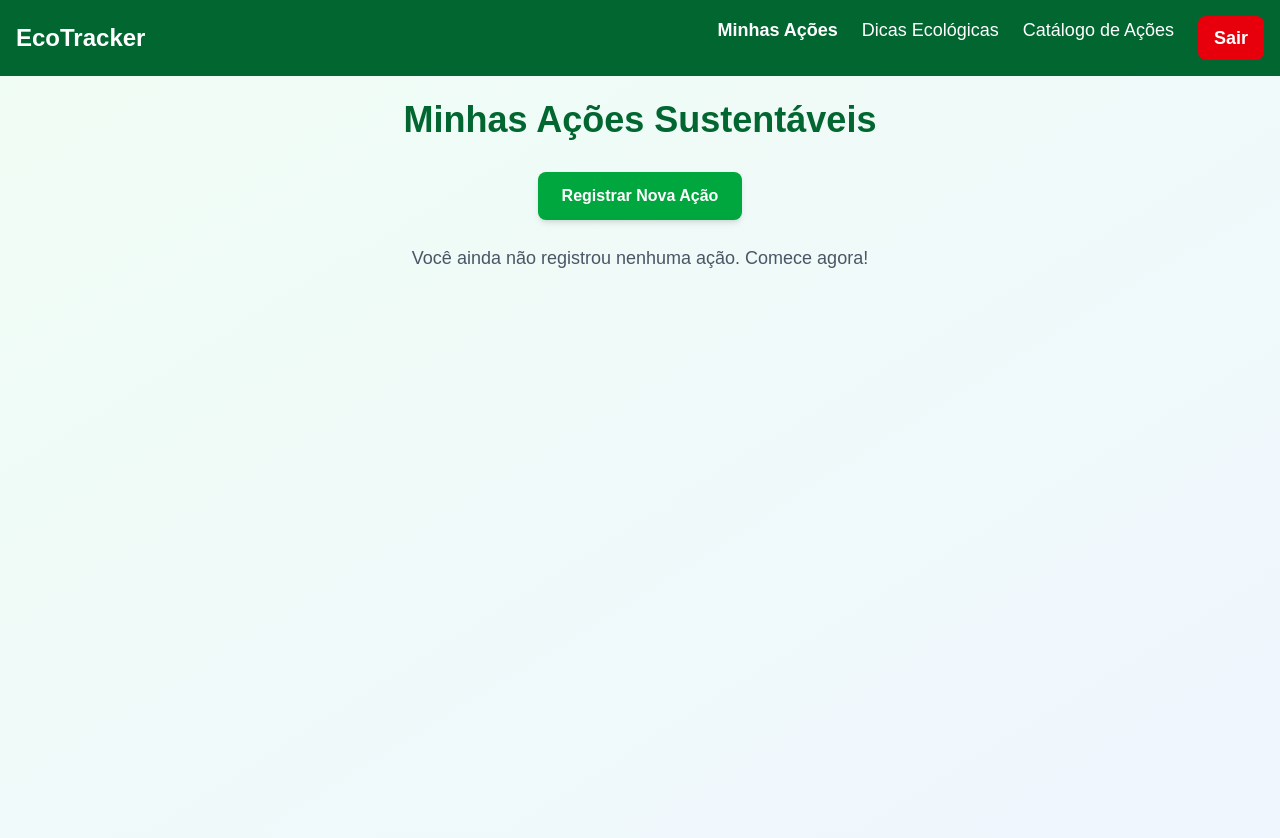
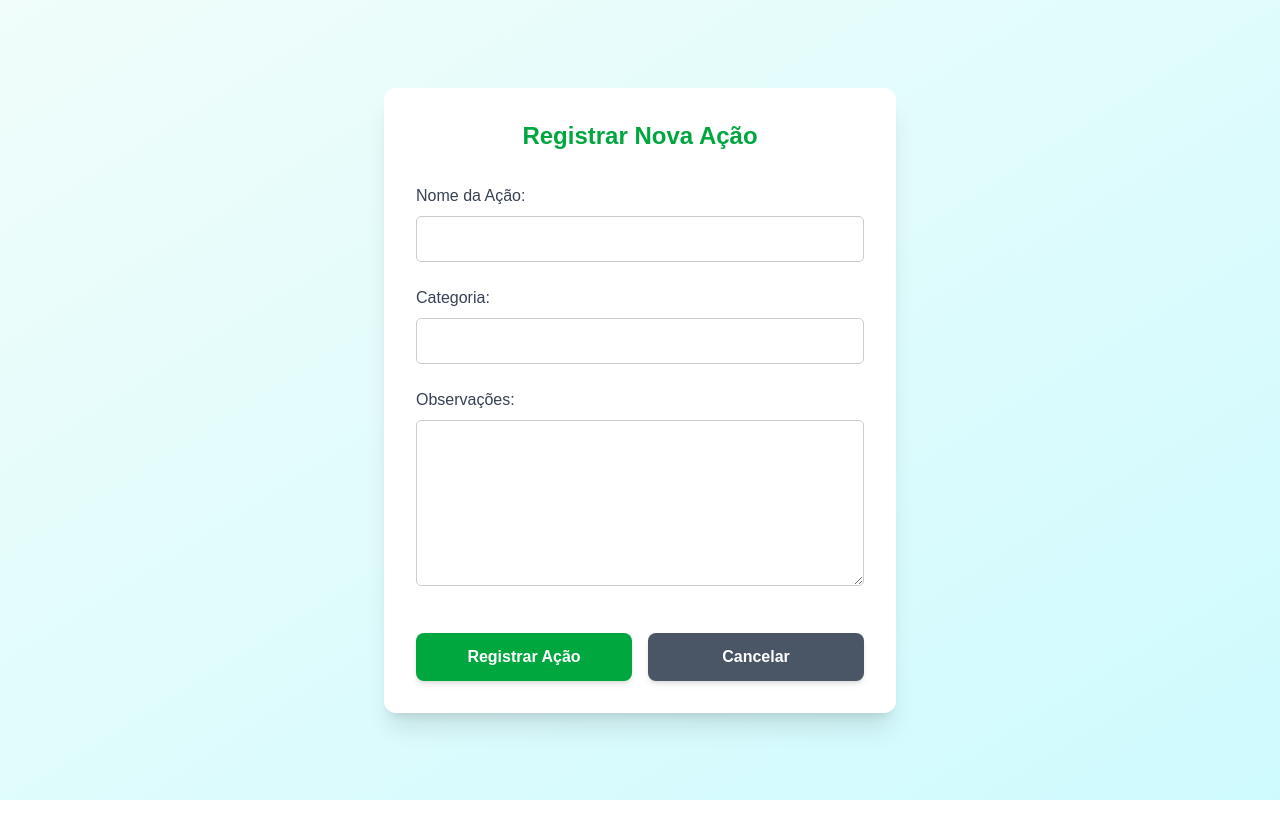
Before and after one commit to Gusttavooll/Projeto_M5, a Next.js app in the folder frontend/: page /minhas_acoes in a window 1280 px wide. Both pictures are taken after a click on the button "Registrar Nova Ação". Shown: the top 838 px of the page. After the commit the page ends 800 px from the top, so only its background shows below. Built offline with nearby package versions, Linux system fonts and the light colour scheme.

Commit message:
redoing the action registration page

```diff
--- a/frontend/src/app/minhas_acoes/page.tsx
+++ b/frontend/src/app/minhas_acoes/page.tsx
@@ -10,9 +10,67 @@ interface AcaoSustentavel {
 
 export default function MinhasAcoes() {
 
-    const [currentPage, setCurrentPage] = useState('list');
+   // const [currentPage, setCurrentPage] = useState('list');
+    const [currentPage, setCurrentPage] = useState<string>('list');
     const [userActions, setUserActions] = useState<AcaoSustentavel[]>([]); // Tipamos o estado aqui
 
+// Definindo o tipo para os dados do formulário
+interface FormData {
+    nomeAcao: string;
+    categoria: string;
+    observacoes: string;
+}
+
+// Estados do formulário
+const [formData, setFormData] = useState<FormData>({
+    nomeAcao: '',
+    categoria: '',
+    observacoes: '',
+});
+
+// Funções de manipulação do formulário
+const handleChange = (e: React.ChangeEvent<HTMLInputElement | HTMLTextAreaElement>) => {
+    const { name, value } = e.target;
+    setFormData(prevData => ({
+        ...prevData,
+        [name]: value,
+    }));
+};
+
+const handleSubmit = async (e: React.FormEvent<HTMLFormElement>) => {
+    e.preventDefault();
+
+    if (!formData.nomeAcao || !formData.categoria) {
+        alert('Por favor, preencha o nome da ação e a categoria.');
+        return;
+    }
+
+    try {
+        const response = await fetch(`${process.env.NEXT_PUBLIC_API_URL}/api/acoes`, {
+            method: 'POST',
+            headers: {
+                'Content-Type': 'application/json',
+            },
+            body: JSON.stringify(formData),
+        });
+
+        if (!response.ok) {
+            throw new Error('Erro ao registrar a ação.');
+        }
+
+        const data = await response.json();
+        console.log('Ação registrada com sucesso:', data);
+        alert('Ação registrada com sucesso!');
+
+        // Limpa o formulário e volta para a lista
+        setFormData({ nomeAcao: '', categoria: '', observacoes: '' });
+        setCurrentPage('list');
+
+    } catch (error) {
+        console.error('Erro:', error);
+        alert('Ocorreu um erro ao registrar a ação.');
+    }
+};
     /* const startEditingAction = (action: any) => {
     console.log("Editar ação:", action);
     // Implementar lógica de edição
@@ -24,15 +82,77 @@ export default function MinhasAcoes() {
     };
     */
 
-    if (currentPage === 'add-edit-action') {
+   if (currentPage === 'add-edit-action') {
+    return (
+        <div className="flex min-h-screen items-center justify-center bg-gradient-to-br from-teal-50 to-cyan-100 p-4">
+            <div className="w-full max-w-lg rounded-xl bg-white p-8 shadow-xl">
+                <h1 className="mb-8 text-center text-2xl font-bold text-green-600">Registrar Nova Ação</h1>
 
-        return (
-            <div>
-                {/* Formulário de adicionar/editar ação aqui */}
-                <button onClick={() => setCurrentPage('list')}>Voltar para Lista</button>
+                <form onSubmit={handleSubmit} className="space-y-6">
+                    <div>
+                        <label htmlFor="nomeAcao" className="mb-2 block font-medium text-gray-700">
+                            Nome da Ação:
+                        </label>
+                        <input
+                            type="text"
+                            id="nomeAcao"
+                            name="nomeAcao"
+                            value={formData.nomeAcao}
+                            onChange={handleChange}
+                            className="w-full rounded-lg border-2 border-gray-200 p-3 transition-colors duration-200 focus:border-green-500 focus:outline-none"
+                            required
+                        />
+                    </div>
+
+                    <div>
+                        <label htmlFor="categoria" className="mb-2 block font-medium text-gray-700">
+                            Categoria:
+                        </label>
+                        <input
+                            type="text"
+                            id="categoria"
+                            name="categoria"
+                            value={formData.categoria}
+                            onChange={handleChange}
+                            className="w-full rounded-lg border-2 border-gray-200 p-3 transition-colors duration-200 focus:border-green-500 focus:outline-none"
+                            required
+                        />
+                    </div>
+
+                    <div>
+                        <label htmlFor="observacoes" className="mb-2 block font-medium text-gray-700">
+                            Observações:
+                        </label>
+                        <textarea
+                            id="observacoes"
+                            name="observacoes"
+                            rows={6}
+                            value={formData.observacoes}
+                            onChange={handleChange}
+                            className="w-full rounded-lg border-2 border-gray-200 p-3 transition-colors duration-200 focus:border-green-500 focus:outline-none"
+                        ></textarea>
+                    </div>
+
+                    <div className="flex justify-between space-x-4 pt-4">
+                        <button
+                            type="submit"
+                            className="w-1/2 rounded-lg bg-green-600 py-3 font-bold text-white shadow-md transition-transform duration-200 hover:scale-[1.02] hover:bg-green-700"
+                        >
+                            Registrar Ação
+                        </button>
+                        <button
+                            type="button"
+                            onClick={() => setCurrentPage('list')}
+                            className="w-1/2 rounded-lg bg-gray-600 py-3 font-bold text-white shadow-md transition-transform duration-200 hover:scale-[1.02] hover:bg-gray-700"
+                        >
+                            Cancelar
+                        </button>
+                    </div>
+                </form>
+            </div>
         </div>
     );
-    }
+}
 
     return (
     <div>
@@ -41,9 +161,9 @@ export default function MinhasAcoes() {
         <div className="min-h-screen bg-gradient-to-br from-green-50 to-blue-50 p-6">
         <h1 className="text-4xl font-extrabold mb-8 text-center text-green-800">Minhas Ações Sustentáveis</h1>
             <div className="flex justify-center mb-6">
-                    <button className="bg-green-600 hover:bg-green-700 text-white font-bold py-3 px-6 rounded-lg shadow-md transform hover:scale-105 transition duration-300 ease-in-out">
-                        Registrar Nova Ação
-                    </button>
+                <button onClick={() => setCurrentPage('add-edit-action')} className="bg-green-600 hover:bg-green-700 text-white font-bold py-3 px-6 rounded-lg shadow-md transform hover:scale-105 transition duration-300 ease-in-out">
+                    Registrar Nova Ação
+                </button>
         </div>
         {userActions.length === 0 ? (
         <p className="text-center text-gray-600 text-lg">Você ainda não registrou nenhuma ação. Comece agora!</p>
--- a/frontend/src/app/resgistrar-acao/page.tsx
+++ /dev/null
@@ -1,96 +0,0 @@
-'use client';
-import React, { useState } from 'react';
-import HeaderLogado from '@/componentes/Navbar';
-import Link from 'next/link';
-
-export default function RegistrarAcao() {
-  const [nome, setNome] = useState('');
-  const [categoria, setCategoria] = useState('');
-  const [observacoes, setObservacoes] = useState('');
-
-  const handleSubmit = (e: React.FormEvent) => {
-    e.preventDefault();
-
-    const novaAcao = {
-      nome,
-      categoria,
-      observacoes,
-    };
-
-    console.log('Nova ação registrada:', novaAcao);
-
-    // Resetar campos
-    setNome('');
-    setCategoria('');
-    setObservacoes('');
-  };
-
-  return (
-    <div>
-      <HeaderLogado isLoggedIn={true} onLogout={() => {}} onNavigate={() => {}} />
-
-      <div className="min-h-screen flex items-center justify-center bg-gradient-to-b from-green-100 to-blue-100 px-4 py-12">
-        <div className="bg-white p-8 rounded-xl shadow-lg w-full max-w-md">
-          <h2 className="text-2xl font-bold text-center text-green-700 mb-6">
-            Registrar Nova Ação
-          </h2>
-
-          <form onSubmit={handleSubmit} className="space-y-4">
-            <div>
-              <label className="block text-sm font-medium text-gray-700 mb-1">
-                Nome da Ação:
-              </label>
-              <input
-                type="text"
-                value={nome}
-                onChange={(e) => setNome(e.target.value)}
-                className="w-full border border-gray-300 rounded-md p-2 focus:outline-none focus:ring-2 focus:ring-green-500"
-                required
-              />
-            </div>
-
-            <div>
-              <label className="block text-sm font-medium text-gray-700 mb-1">
-                Categoria:
-              </label>
-              <input
-                type="text"
-                value={categoria}
-                onChange={(e) => setCategoria(e.target.value)}
-                className="w-full border border-gray-300 rounded-md p-2 focus:outline-none focus:ring-2 focus:ring-green-500"
-              />
-            </div>
-
-            <div>
-              <label className="block text-sm font-medium text-gray-700 mb-1">
-                Observações:
-              </label>
-              <textarea
-                value={observacoes}
-                onChange={(e) => setObservacoes(e.target.value)}
-                className="w-full border border-gray-300 rounded-md p-2 h-24 resize-none focus:outline-none focus:ring-2 focus:ring-green-500"
-              />
-            </div>
-
-            <div className="flex justify-between items-center pt-2">
-              <button
-                type="submit"
-                className="bg-green-600 hover:bg-green-700 text-white px-4 py-2 rounded-md font-semibold"
-              >
-                Registrar Ação
-              </button>
-              <Link href="/minhas-acoes">
-                <button
-                  type="button"
-                  className="bg-gray-600 hover:bg-gray-700 text-white px-4 py-2 rounded-md font-semibold"
-                >
-                  Cancelar
-                </button>
-              </Link>
-            </div>
-          </form>
-        </div>
-      </div>
-    </div>
-  );
-}
```
